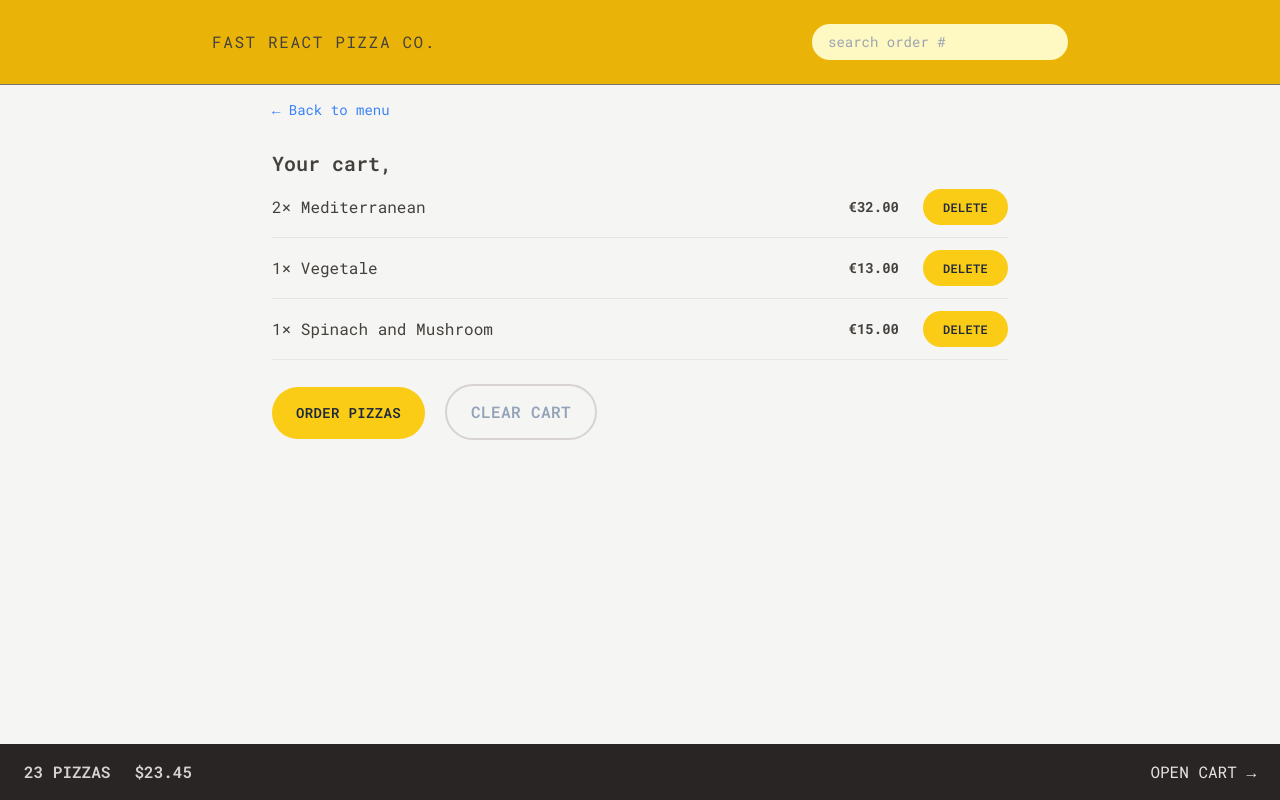
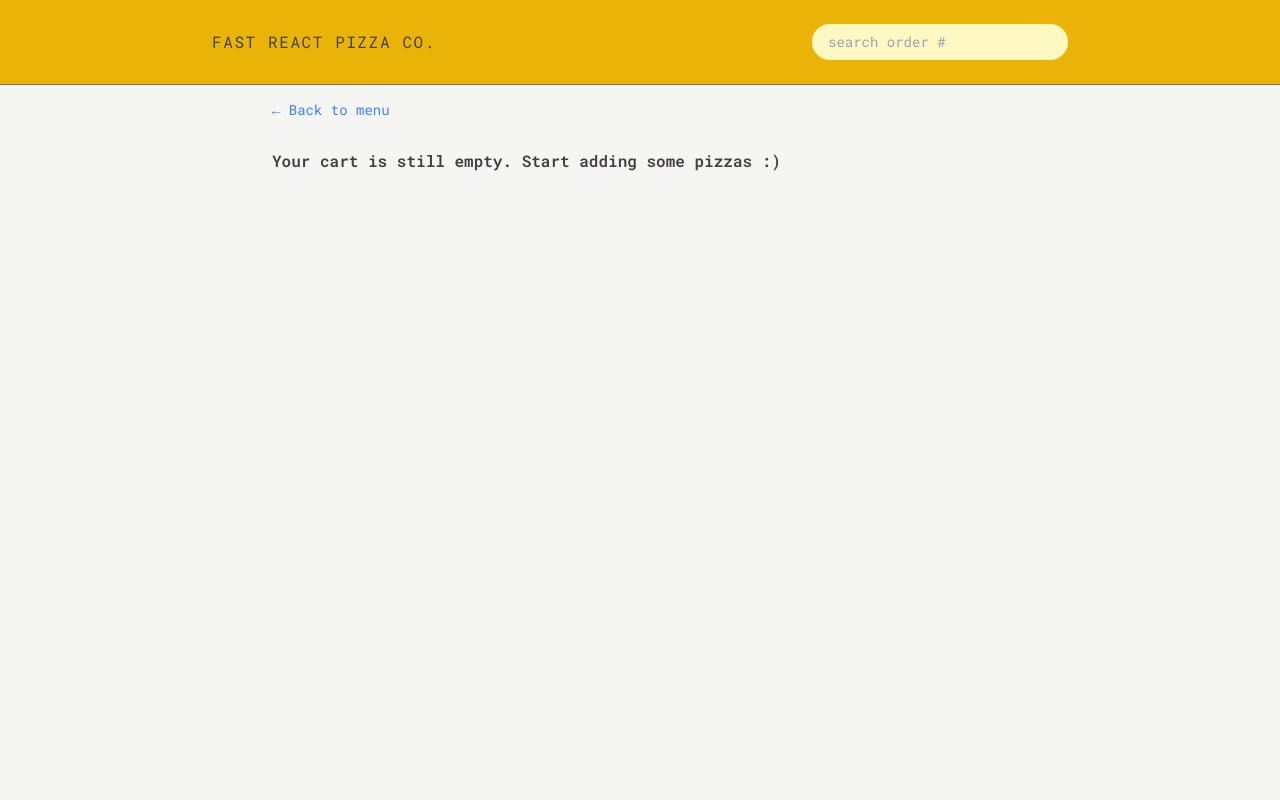
Before and after one commit to Muhamad-khalil/fast-react-pizza, a React (Vite) app: page /cart in a window 1280 px wide. Built offline with nearby package versions, Linux system fonts and the light colour scheme.

Commit message:
create cart and add menu items to the cart and build page card and delete a cart

```diff
--- a/src/features/cart/Cart.jsx
+++ b/src/features/cart/Cart.jsx
@@ -1,36 +1,16 @@
-import { useSelector } from 'react-redux';
+import { useDispatch, useSelector } from 'react-redux';
 import Button from '../../ui/Button';
 import LinkButton from '../../ui/LinkButton';
 import CartItem from './CartItem';
-
-const fakeCart = [
-  {
-    pizzaId: 12,
-    name: 'Mediterranean',
-    quantity: 2,
-    unitPrice: 16,
-    totalPrice: 32,
-  },
-  {
-    pizzaId: 6,
-    name: 'Vegetale',
-    quantity: 1,
-    unitPrice: 13,
-    totalPrice: 13,
-  },
-  {
-    pizzaId: 11,
-    name: 'Spinach and Mushroom',
-    quantity: 1,
-    unitPrice: 15,
-    totalPrice: 15,
-  },
-];
+import { clearCart, getCart } from './cartSlice';
+import EmptyCart from './EmptyCart';
 
 function Cart() {
   const username = useSelector((state) => state.user.username);
+  const cart = useSelector(getCart);
+  const dispatch = useDispatch();
 
-  const cart = fakeCart;
+  if (!cart.length) return <EmptyCart />;
 
   return (
     <div className="px-4 py-3">
@@ -40,14 +20,16 @@
 
       <ul className="mb-3 divide-y divide-stone-200 border-b">
         {cart.map((item) => (
-          <CartItem item={item} key={item.key} />
+          <CartItem item={item} key={item.pizzaId} />
         ))}
       </ul>
       <div className="mt-6 space-x-5">
         <Button to="/order/new" type="primary">
           Order pizzas
         </Button>
-        <Button type="secondary">Clear cart</Button>
+        <Button type="secondary" onClick={() => dispatch(clearCart())}>
+          Clear cart
+        </Button>
       </div>
     </div>
   );
--- a/src/features/cart/CartItem.jsx
+++ b/src/features/cart/CartItem.jsx
@@ -1,5 +1,5 @@
-import Button from '../../ui/Button';
 import { formatCurrency } from '../../utils/helpers';
+import DeleteItem from './DeleteItem';
 
 function CartItem({ item }) {
   const { pizzaId, name, quantity, totalPrice } = item;
@@ -11,7 +11,7 @@
       </p>
       <div className="flex items-center justify-between sm:gap-6">
         <p className="text-sm font-bold">{formatCurrency(totalPrice)}</p>
-        <Button type="small">Delete</Button>
+        <DeleteItem pizzaId={pizzaId} />
       </div>
     </li>
   );
--- a/src/features/cart/CartOverview.jsx
+++ b/src/features/cart/CartOverview.jsx
@@ -1,11 +1,18 @@
+import { useSelector } from 'react-redux';
 import { Link } from 'react-router-dom';
+import { getTotalCartPrice, getTotalCartQuantity } from './cartSlice';
+import { formatCurrency } from '../../utils/helpers';
 
 function CartOverview() {
+  const totalCartQuantity = useSelector(getTotalCartQuantity);
+  const totalCartPrice = useSelector(getTotalCartPrice);
+  if (!totalCartQuantity) return null;
+
   return (
     <div className="flex items-center justify-between bg-stone-800 p-4 px-4 py-4 uppercase text-stone-200 sm:px-6">
       <p className="space-x-4 text-sm font-semibold text-stone-300 sm:space-x-6 md:text-base">
-        <span>23 pizzas</span>
-        <span>$23.45</span>
+        <span>{totalCartQuantity} pizzas</span>
+        <span>{formatCurrency(totalCartPrice)}$</span>
       </p>
       <Link to="/cart">Open cart &rarr;</Link>
     </div>
--- /dev/null
+++ b/src/features/cart/DeleteItem.jsx
@@ -0,0 +1,14 @@
+import { useDispatch } from 'react-redux';
+import Button from '../../ui/Button';
+import { deleteItems } from './cartSlice';
+
+function DeleteItem({ pizzaId }) {
+  const dispatch = useDispatch();
+  return (
+    <Button type="small" onClick={() => dispatch(deleteItems(pizzaId))}>
+      Delete
+    </Button>
+  );
+}
+
+export default DeleteItem;
--- a/src/features/cart/EmptyCart.jsx
+++ b/src/features/cart/EmptyCart.jsx
@@ -1,11 +1,14 @@
 import { Link } from 'react-router-dom';
+import LinkButton from '../../ui/LinkButton';
 
 function EmptyCart() {
   return (
-    <div>
-      <Link to="/menu">&larr; Back to menu</Link>
+    <div className="px-4 py-3">
+      <LinkButton to="/menu">&larr; Back to menu</LinkButton>
 
-      <p>Your cart is still empty. Start adding some pizzas :)</p>
+      <p className="mt-7 font-semibold">
+        Your cart is still empty. Start adding some pizzas :)
+      </p>
     </div>
   );
 }
--- /dev/null
+++ b/src/features/cart/cartSlice.js
@@ -0,0 +1,63 @@
+import { createSlice } from '@reduxjs/toolkit';
+
+const initialState = {
+  cart: [],
+  //   cart: [
+  //     {
+  //       pizzaId: 12,
+  //       name: 'Mediterranean',
+  //       quantity: 2,
+  //       unitPrice: 16,
+  //       totalPrice: 32,
+  //     },
+  //   ],
+};
+
+const cartSlice = createSlice({
+  name: 'cart',
+  initialState,
+  reducers: {
+    addItems(state, action) {
+      state.cart.push(action.payload);
+    },
+    deleteItems(state, action) {
+      state.cart = state.cart.filter((item) => item.pizzaId !== action.payload);
+    },
+    increaseItemQuantity(state, action) {
+      const item = state.cart.find((item) => item.pizzaId === action.payload);
+      item.quantity++;
+      item.totalPrice = item.quantity * item.unitPrice;
+    },
+    decreaseItemQuantity(state, action) {
+      const item = state.cart.find((item) => item.pizzaId === action.payload);
+      if (item && item.quantity > 1) item.quantity--;
+      item.totalPrice = item.quantity * item.unitPrice;
+    },
+    clearCart(state) {
+      state.cart = [];
+    },
+  },
+});
+
+export default cartSlice.reducer;
+
+export const {
+  addItems,
+  deleteItems,
+  increaseItemQuantity,
+  decreaseItemQuantity,
+  clearCart,
+} = cartSlice.actions;
+
+export const getCart = (state) => state.cart.cart;
+
+export const getTotalCartQuantity = (state) =>
+  state.cart.cart.reduce((sum, item) => sum + item.quantity, 0);
+
+export const getTotalCartPrice = (state) =>
+  state.cart.cart.reduce((sum, item) => sum + item.totalPrice, 0);
+
+export const getCurrentQuantityById = (id) => (state) =>
+  state.cart.cart.find((item) => item.pizzaId === id)?.quantity ?? 0;
+
+// reselect
--- a/src/features/menu/MenuItem.jsx
+++ b/src/features/menu/MenuItem.jsx
@@ -1,8 +1,26 @@
 import Button from '../../ui/Button';
 import { formatCurrency } from '../../utils/helpers';
+import { useDispatch, useSelector } from 'react-redux';
+import { addItems, getCurrentQuantityById } from '../cart/cartSlice';
+import DeleteItem from '../cart/DeleteItem';
 
 function MenuItem({ pizza }) {
   const { id, name, unitPrice, ingredients, soldOut, imageUrl } = pizza;
+
+  const currentQuantity = useSelector(getCurrentQuantityById(id));
+  const isInCart = currentQuantity > 0;
+  const dispatch = useDispatch();
+
+  function addItim() {
+    const newItem = {
+      pizzaId: id,
+      name,
+      quantity: 1,
+      unitPrice,
+      totalPrice: unitPrice * 1,
+    };
+    dispatch(addItems(newItem));
+  }
 
   return (
     <li className="flex gap-4 p-2">
@@ -24,8 +42,13 @@
               Sold out
             </p>
           )}
+          {isInCart && <DeleteItem pizzaId={id} />}
 
-          <Button type="small">Add to cart</Button>
+          {!soldOut && !isInCart && (
+            <Button onClick={addItim} type="small">
+              Add to cart
+            </Button>
+          )}
         </div>
       </div>
     </li>
--- a/src/store.js
+++ b/src/store.js
@@ -1,8 +1,10 @@
 import { configureStore } from '@reduxjs/toolkit';
 import userReducer from './features/user/userSlice';
+import cartReducer from './features/cart/cartSlice';
 
 export const store = configureStore({
   reducer: {
     user: userReducer,
+    cart: cartReducer,
   },
 });
--- a/src/ui/Button.jsx
+++ b/src/ui/Button.jsx
@@ -1,6 +1,6 @@
 import { Link } from 'react-router-dom';
 
-function Button({ children, disabled, to, type }) {
+function Button({ children, disabled, to, type, onClick }) {
   const base =
     'inline-block text-sm rounded-full bg-yellow-400  font-semibold uppercase tracking-wide text-slate-800 transition-colors hover:bg-yellow-300 focus:bg-yellow-300 focus:outline-none focus:ring focus:ring-yellow-300 focus:ring-offset-2 disabled:cursor-not-allowed ';
 
@@ -18,6 +18,15 @@
     );
   }
 
+  if (onClick)
+    return (
+      <>
+        <button onClick={onClick} disabled={disabled} className={styles[type]}>
+          {children}
+        </button>
+      </>
+    );
+
   return (
     <>
       <button disabled={disabled} className={styles[type]}>
```
